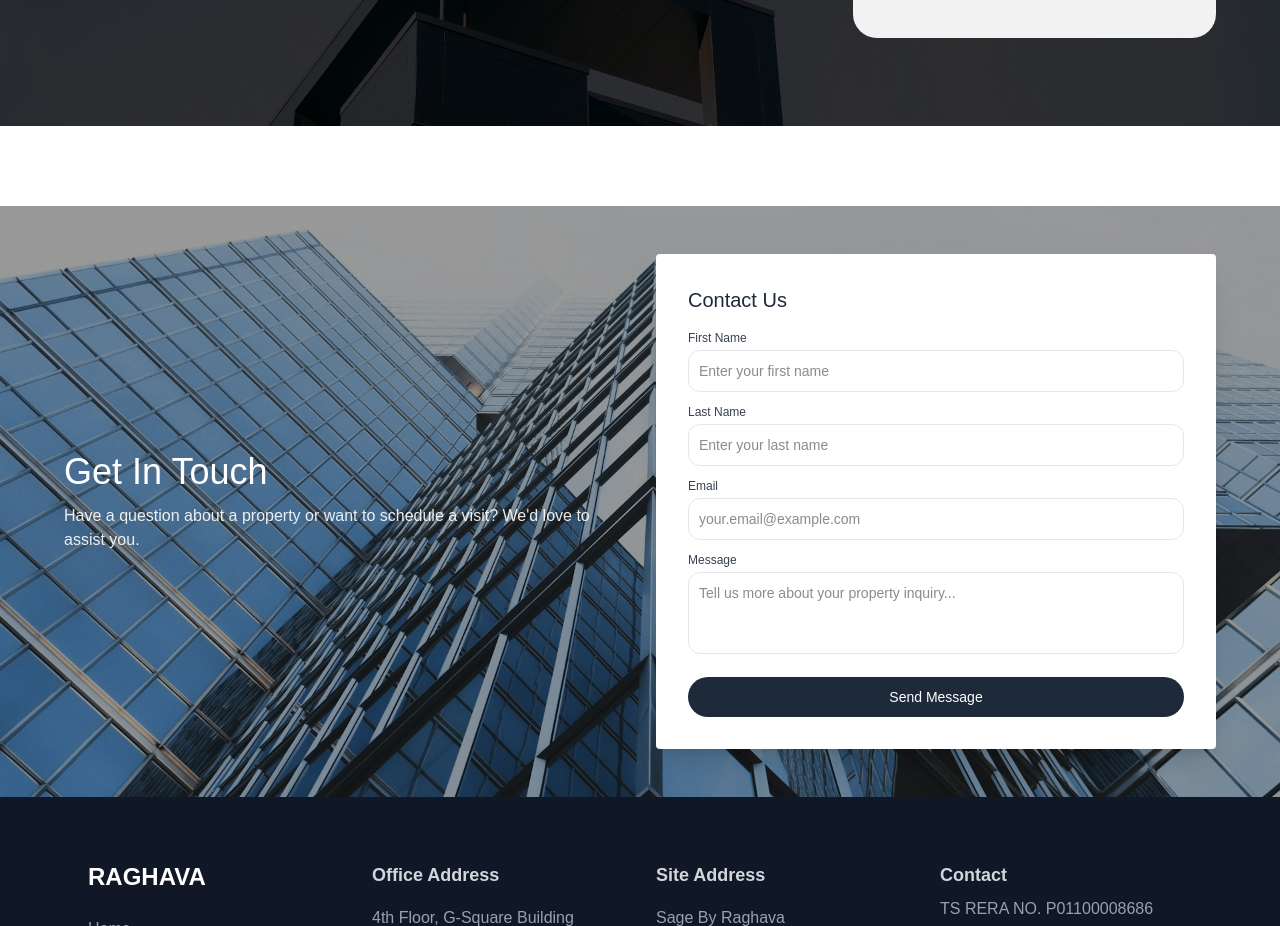
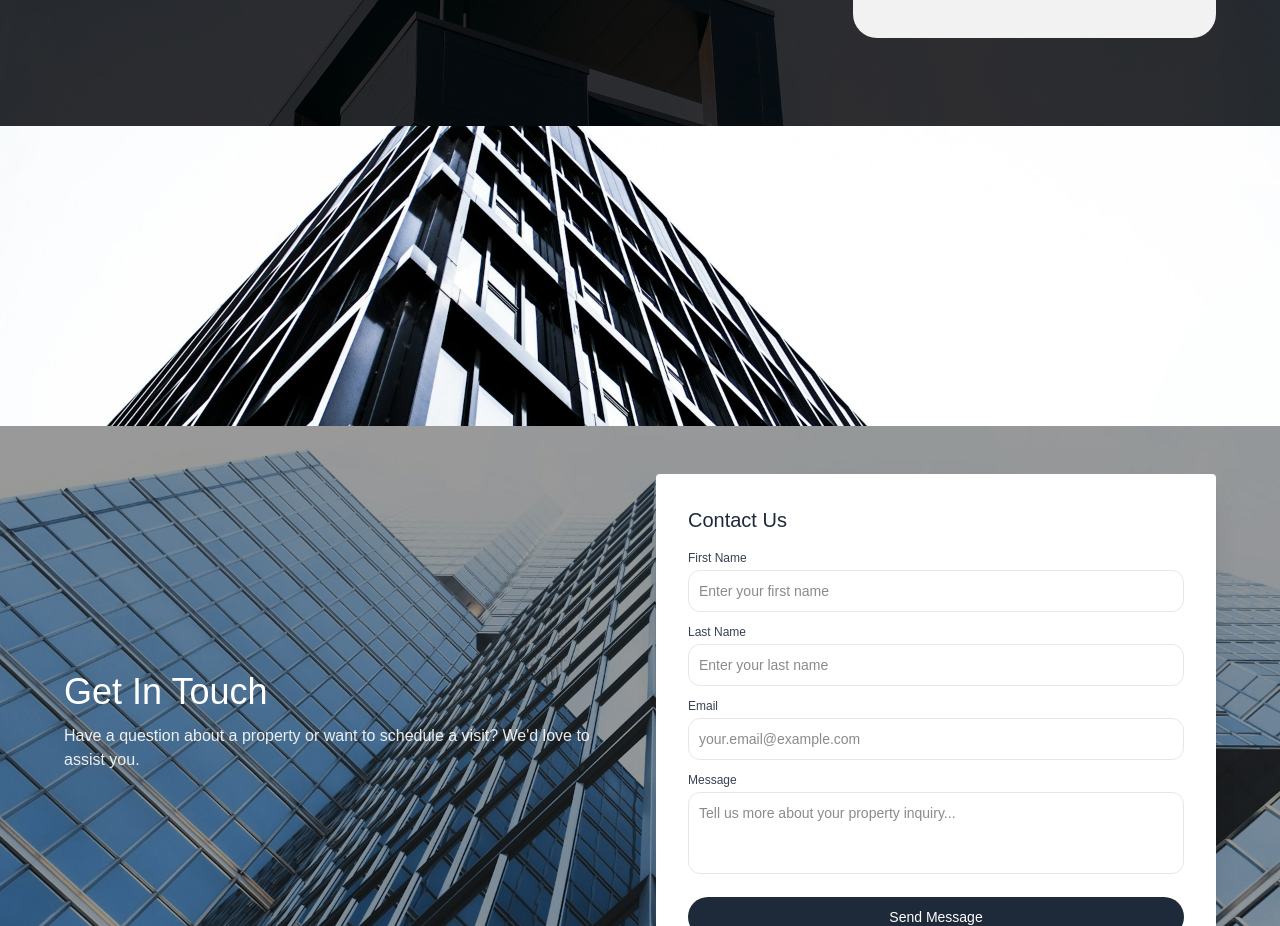
Before and after one commit to bhanudova02/realestate_project, a Next.js app: page / in a window 1280 px wide. Shown: the part 3680-4606 px from the top of the page. Built offline with nearby package versions, Linux system fonts and the light colour scheme.

Commit message:
new changes added

```diff
--- a/app/components/home/Highlights.tsx
+++ b/app/components/home/Highlights.tsx
@@ -1,7 +1,13 @@
 export function Highlights() {
     return (
-        <div className="bg-white py-10">
+        <div
+            className="relative h-[300px] px-4 bg-cover bg-center bg-no-repeat bg-fixed"
+            style={{
+                backgroundImage: "url('/highlights.jpg')"
+            }}
+        >
 
         </div>
+
     )
 }
--- a/app/page.tsx
+++ b/app/page.tsx
@@ -15,7 +15,9 @@ export default function Home() {
       <SmallOverViewNew />
       <GalleryComponent />
       <ClubHouse />
-      <Highlights/>
+      <div className="overflow-hidden">
+    <Highlights />
+</div>
       <ContactForm />
       <Footer />
     </div>
```
Also changed, not shown: public/highlights.jpg (added).
